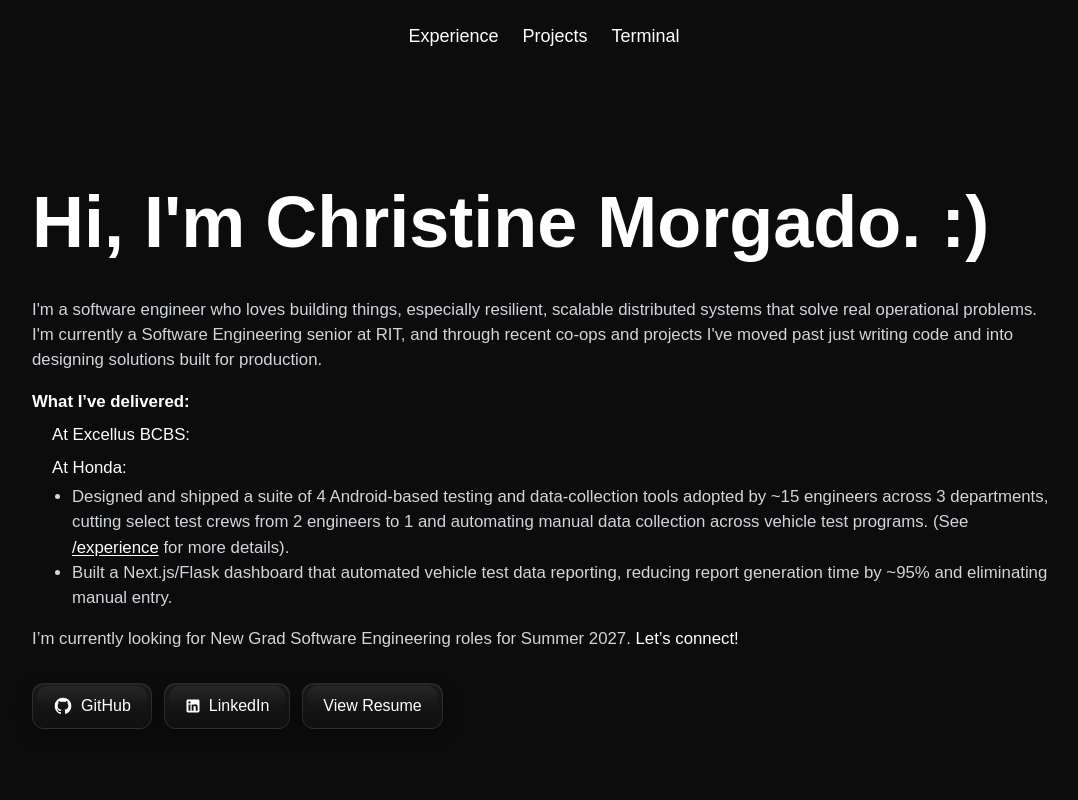
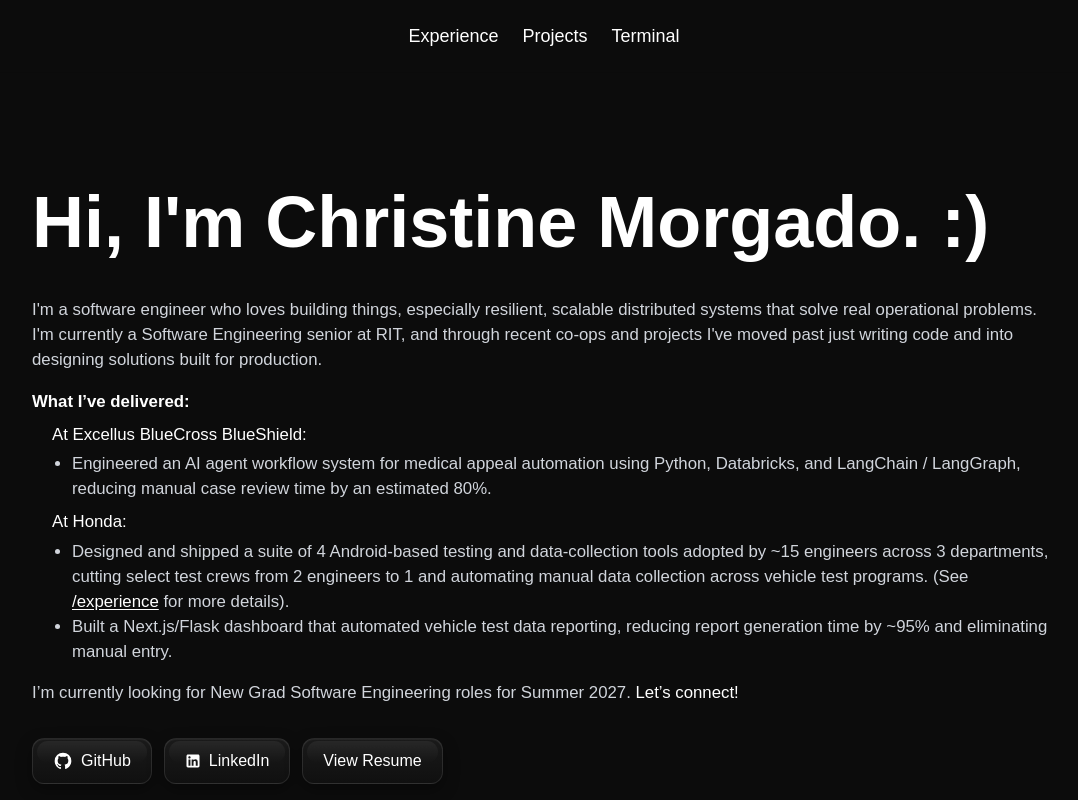
Before and after one commit to chris-morgado/the-website, a Next.js app in the folder next/: page / in a window 1280 px wide. Shown: the top 800 px of the page, without its empty margins (96-1174 px from the left). Built offline with nearby package versions, Linux system fonts and the light colour scheme; a web font is replaced by a local one.

Commit message:
new excellus bullets

```diff
--- a/next/app/page.tsx
+++ b/next/app/page.tsx
@@ -164,8 +164,16 @@ const Home: React.FC = () => {
                     <FadeIn delay={1050}>
                       <li>
                         <span className="text-white font-medium">
-                          At Excellus BCBS:
+                          At Excellus BlueCross BlueShield:
                         </span>{" "}
+                        <ul className="list-disc pl-5 mt-1">
+                          <li>
+                            Engineered an AI agent workflow system for medical
+                            appeal automation using Python, Databricks, and
+                            LangChain / LangGraph, reducing manual case review
+                            time by an estimated 80%.
+                          </li>
+                        </ul>
                       </li>
                     </FadeIn>
                     <FadeIn delay={1100}>
```
